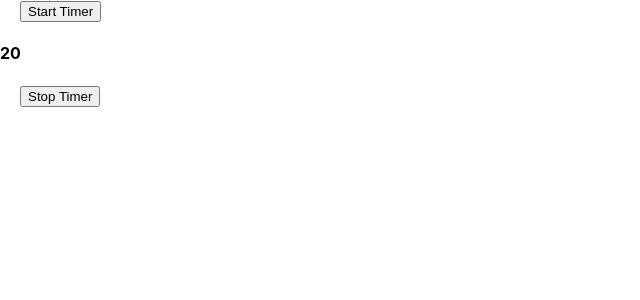
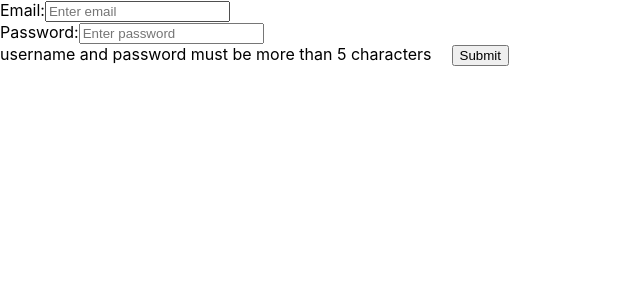
Before and after one commit to Bhagya956/ReactApp, a React (Create React App) app: page / in a window 1280 px wide. Shown: the top 300 px of the page, without its empty margins (0-640 px from the left). Built offline with nearby package versions, Linux system fonts and the light colour scheme.

Commit message:
added uncontrolled form

```diff
--- a/src/App.js
+++ b/src/App.js
@@ -19,6 +19,7 @@ import ProductListing from './class-components/4-4-class-mounting';
 import FridayTask from './class-components/5-4-task';
 import UseStateEx2 from './functional-components/Hooks/useStateEx2';
 import UseStateEx3 from './functional-components/Hooks/useStateEx3';
+import UncontrolledInput from './functional-components/forms/uncontrolled';
 
 
 
@@ -68,7 +69,9 @@ function App() {
 
       {/* <UseStateEx2/> */}
 
-      <UseStateEx3/>
+      {/* <UseStateEx3/> */}
+
+      <UncontrolledInput/>
 
 
 
--- /dev/null
+++ b/src/functional-components/forms/uncontrolled.js
@@ -0,0 +1,86 @@
+import { useRef } from "react"
+import { useState } from "react"
+
+
+
+const UncontrolledInput=()=>{
+  const userNameRef =useRef("")
+  const passwordRef =useRef("")
+  const [errorVisible,setErrorVisible]=useState(false )
+
+  const handleSubmit=(event)=>{
+    event.preventDefault()
+    console.log("user submitted")
+
+    const userInput=userNameRef.current.value
+
+    const userPassword=passwordRef.current.value
+
+
+
+    if(userInput.length<5 && userPassword.length<5){
+      setErrorVisible(true)
+      alert("username and password must be more than 5 characters")
+    }
+    else{
+      setErrorVisible(false)
+      console.log("submit form")
+    }
+
+  }
+
+
+
+
+
+
+    return(
+        <>
+        <form onSubmit={handleSubmit}>
+  <div className="mb-3 mt-3">
+    <label htmlFor="email" className="form-label">
+      Email:
+    </label>
+    <input
+      type="text"
+      className="form-control"
+      id="email"
+      placeholder="Enter email"
+      name="email"
+      ref={userNameRef}
+
+    />
+  </div>
+  <div className="mb-3">
+    <label htmlFor="pwd" className="form-label">
+      Password:
+    </label>
+    <input
+      type="password"
+      className="form-control"
+      id="pwd"
+      placeholder="Enter password"
+      name="pswd"
+      ref={passwordRef}
+
+    />
+  </div>
+  <span>username and password must be more than 5 characters</span>
+  {/* <div className="form-check mb-3">
+    <label className="form-check-label">
+      <input className="form-check-input" type="checkbox" name="remember" />{" "}
+      Remember me
+    </label>  */}
+   {/* </div>  */}
+  <button type="submit" className="btn btn-primary">
+    Submit
+  </button>
+</form>
+
+
+
+        </>
+    )
+}
+
+export default UncontrolledInput;
```
